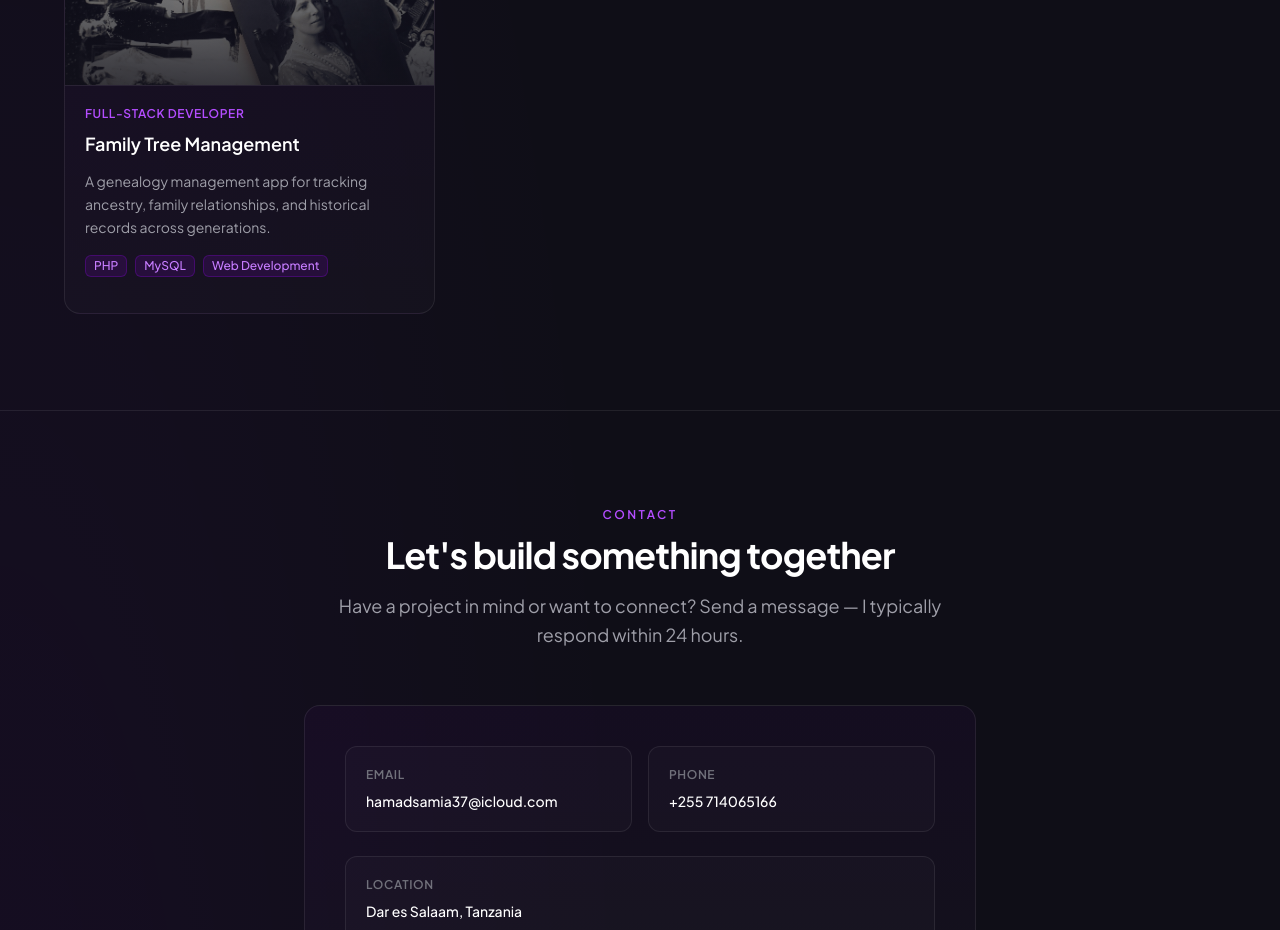
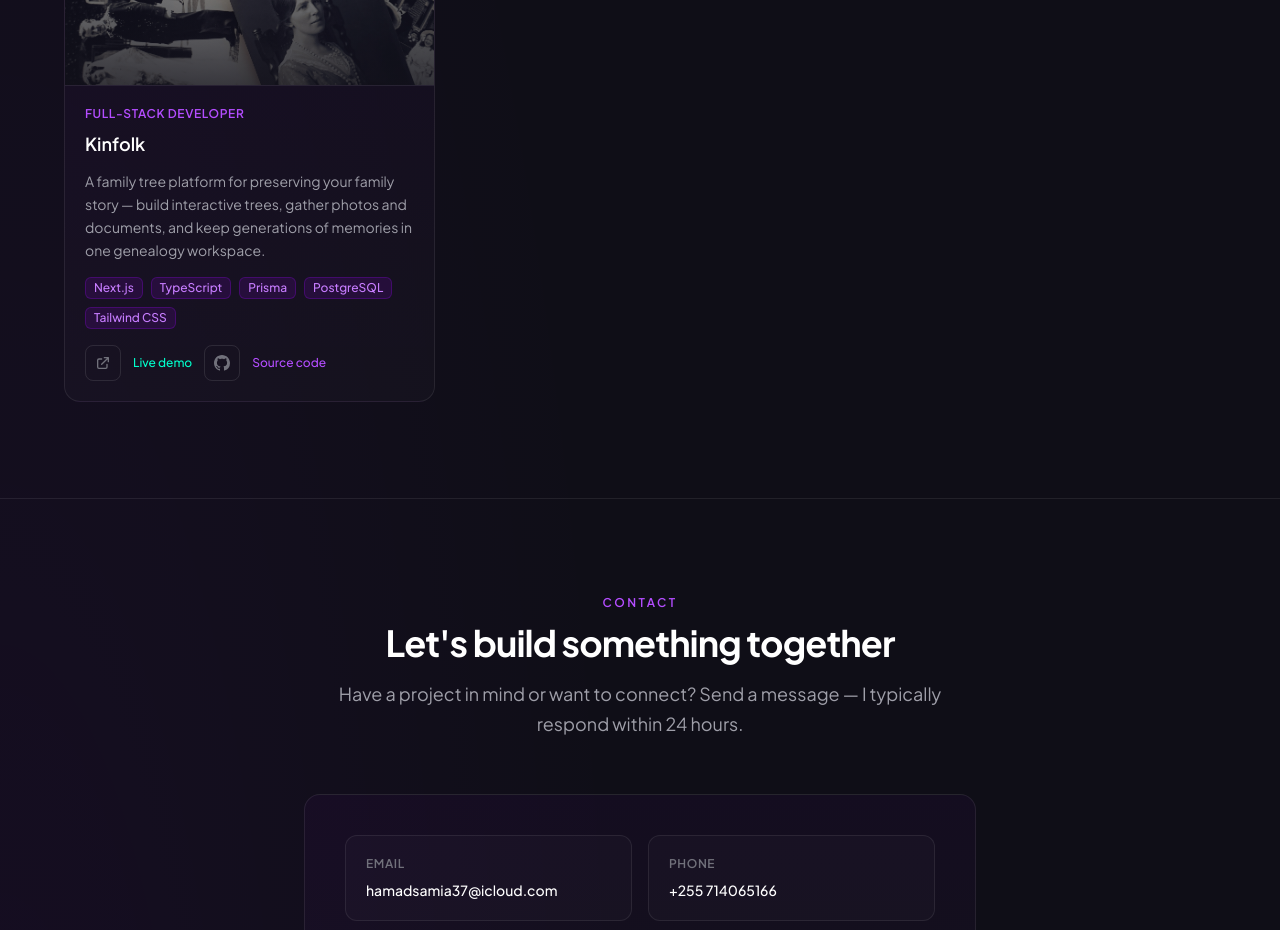
Before and after one commit to Samiahamad37/my-portfolio, a Next.js app: page / in a window 1280 px wide. Shown: the part 4680-5610 px from the top of the page. Built offline with nearby package versions, Linux system fonts and the light colour scheme.

Commit message:
url for the kinfolk

```diff
--- a/src/data/portfolio.ts
+++ b/src/data/portfolio.ts
@@ -188,19 +188,19 @@ export const projects = [
     githubUrl: "",
   },
   {
-    title: "Family Tree Management",
+    title: "Kinfolk",
     role: "Full-Stack Developer",
     description:
-      "A genealogy management app for tracking ancestry, family relationships, and historical records across generations.",
+      "A family tree platform for preserving your family story — build interactive trees, gather photos and documents, and keep generations of memories in one genealogy workspace.",
     highlights: [
-      "Mapped family relationships across multiple generations",
-      "Stored and organized historical family records",
-      "Presented lineage data in an easy-to-navigate view",
+      "Built interactive family trees with pan, zoom, search, and member profiles",
+      "Implemented auth, dashboard, timeline, photos, stories, and documents with Server Actions",
+      "Designed PostgreSQL schema with Prisma for multi-generation genealogy data",
     ],
-    tags: ["PHP", "MySQL", "Web Development"],
+    tags: ["Next.js", "TypeScript", "Prisma", "PostgreSQL", "Tailwind CSS"],
     image: "/projects/family-tree.jpg",
-    liveUrl: "",
-    githubUrl: "",
+    liveUrl: "https://kinfolk-five.vercel.app/",
+    githubUrl: "https://github.com/Samiahamad37/Kinfolk",
   },
 ];
 
```
Also changed, not shown: 1 other file (tests, documents, lock files or other folders).
